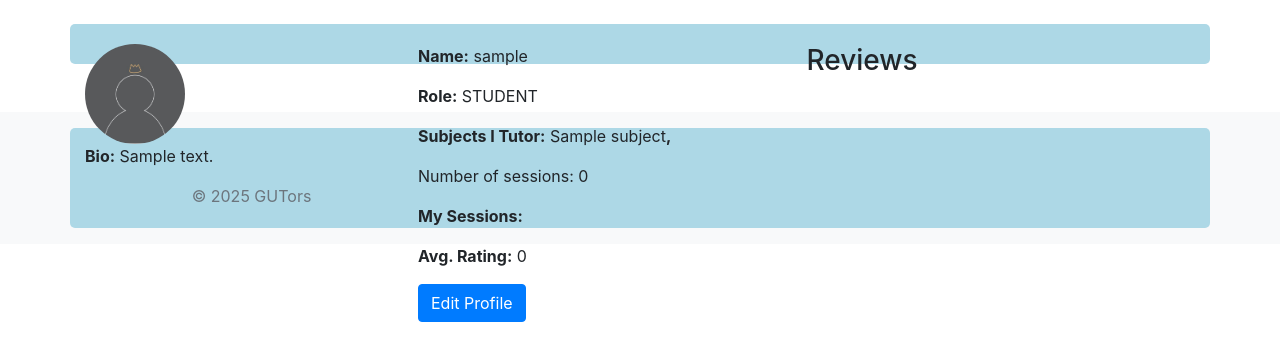
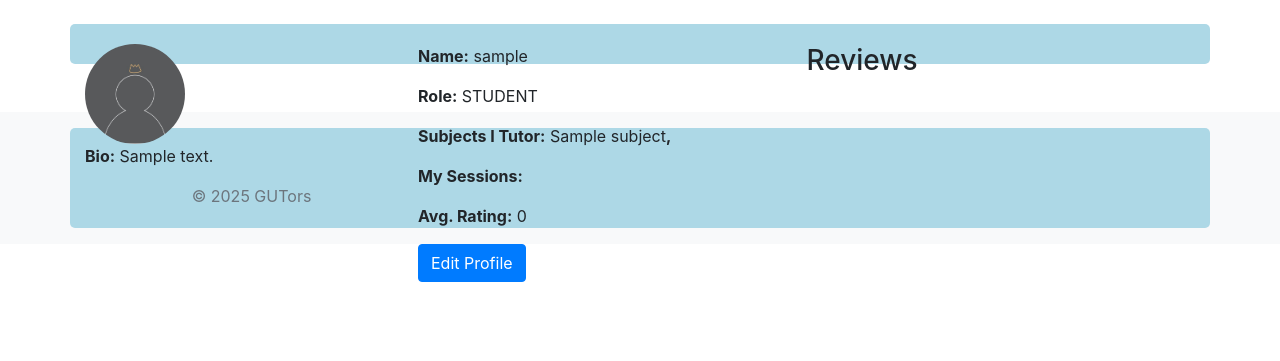
Before and after one commit to tkeillor/GUTors, a Django app: a page that uses templates/GUTors_app/profile.html in a window 1280 px wide. Shown: the part 76-437 px from the top of the page. Run offline with Django 3.2, Linux system fonts and the light colour scheme; a user stored in the database is signed in; tables that the repository leaves empty hold one stand-in row (values such as "Sample post"); data that the repository does not hold is empty; some libraries are stand-ins or nearby versions.

Commit message:
FIXED PROFILE PAGE

```diff
--- a/GUTors_app/views.py
+++ b/GUTors_app/views.py
@@ -139,9 +139,10 @@ def register(request):
     return render(request, 'GUTors_app/register.html')
 
 def profile(request, username):
-    user_profile = request.user.userprofile
+    user_profile = get_object_or_404(UserProfile, user__username=username)
+    request_user = request.user.userprofile
     reviews = Review.objects.filter(session__tutor=user_profile)
-    avg_rating = reviews.aggregate(avg = Avg("rating"))["avg"] or 0
+    avg_rating = round(reviews.aggregate(avg = Avg("rating"))["avg"] or 0,1)
     subjects = user_profile.subjects.all()
     sessions = TutoringSession.objects.all().filter(tutor=user_profile)
     print(f'user_profile: {user_profile}')
--- a/templates/GUTors_app/profile.html
+++ b/templates/GUTors_app/profile.html
@@ -24,7 +24,6 @@ Profile - GUTors
                 {{ subject }}<strong>,</strong>
                 {% endfor %}
             </p>
-            <p>Number of sessions: {{sessions|length }}</p>
             <p><strong>My Sessions:</strong></p>
             <ul>
                 {% for session in sessions %}
```
